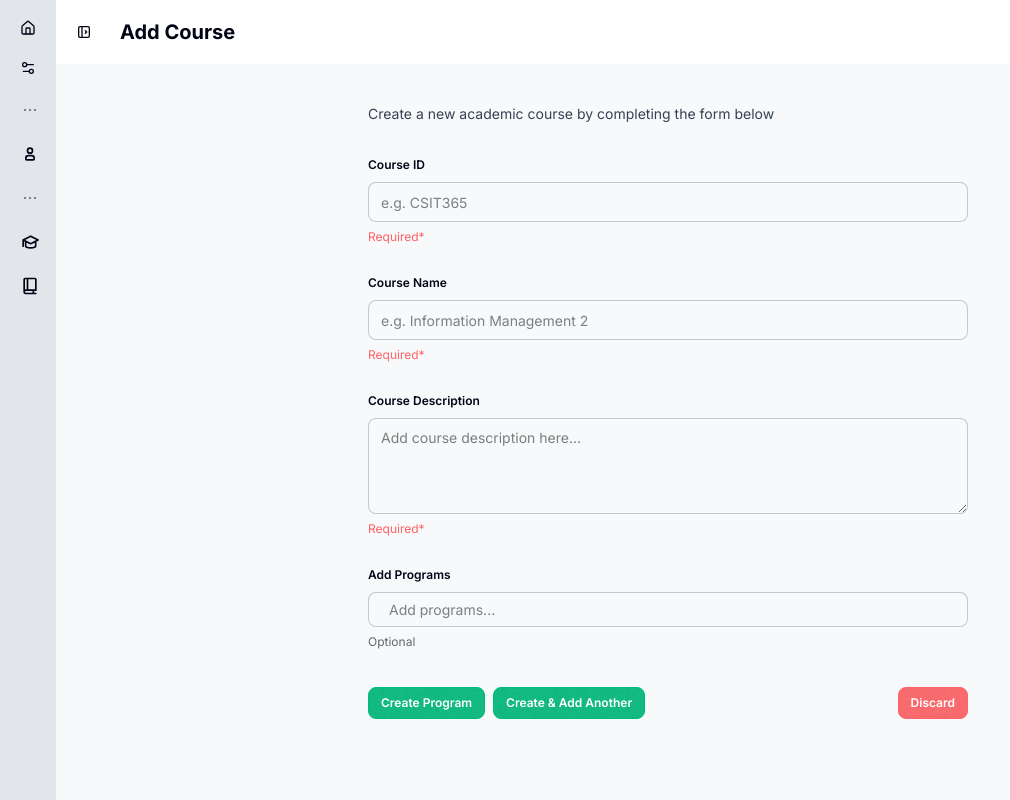
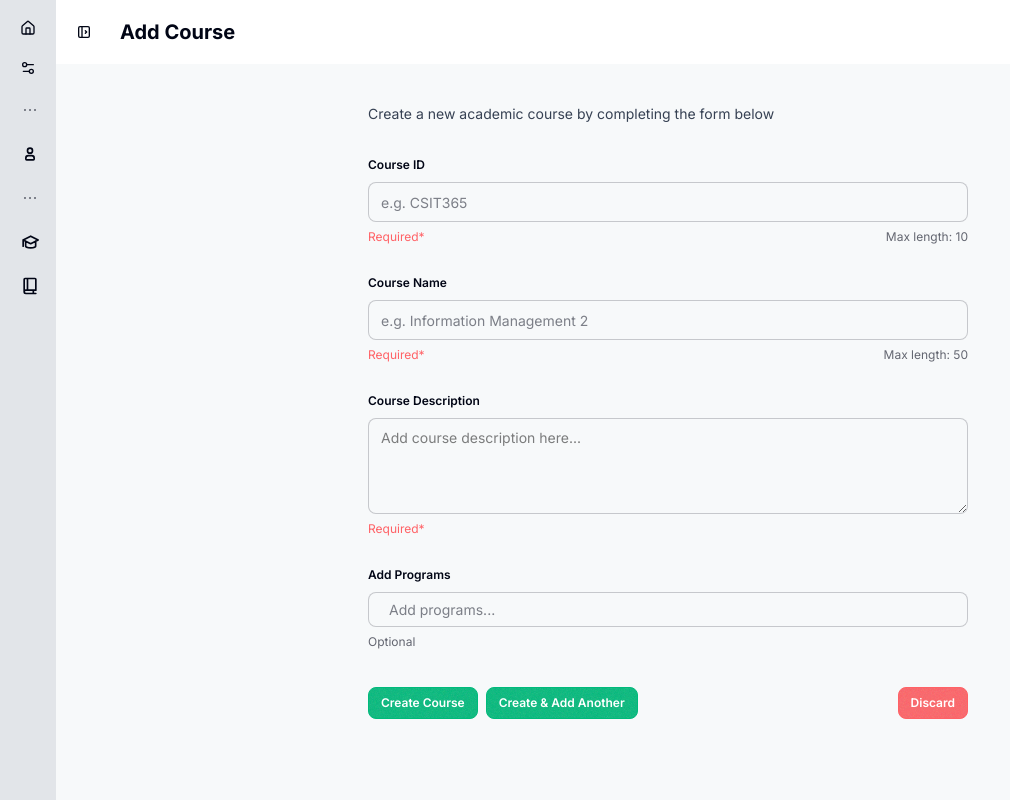
Before and after one commit to CodeJamjamzz/_univercit, a Django app: page /dashboard/courses/create/ in a window 1280 px wide. Shown: the whole page, without its empty margins (0-1010 px from the left). Run offline with Django 5.2, Linux system fonts and the light colour scheme; the visitor is signed in with stand-in values (Sample User, id 1); data that the repository does not hold is empty.

Commit message:
added functionality in the course form, and fixed multiselect unable to deselect a course or program associated

```diff
--- a/univercit/curriculum/templates/dashboard-course-form.html
+++ b/univercit/curriculum/templates/dashboard-course-form.html
@@ -21,25 +21,37 @@
                     Modify the course’s name, description, or units to ensure course information stays up-to-date.
                 {% endif %}
             </p>
-            <form action="">
 
+            <form
+                action="{% if mode == 'create' %}{% url 'dashboard_course_create' %}{% else %}{% url 'dashboard_course_update' course.course_id %}{% endif %}"
+                method="POST"
+            >
+                {% csrf_token %}
                 <fieldset class="fieldset mb-4">
                     <legend class="fieldset-legend">Course ID</legend>
-                    <input type="text" class="input w-full" placeholder="e.g. CSIT365"
-                        value="{% if mode == 'update' %}{{ course.course_id }}{% else %}{% endif %}"/>
-                    <p class="label text-error">Required*</p>
+                    <input name="course-id" type="text" class="input w-full" placeholder="e.g. CSIT365"
+                        value="{% if mode == 'update' %}{{ course.course_id }}{% elif form_values %}{{ form_values.course_id }}{% else %}{% endif %}"
+                        maxlength="10"/>
+                    <div class="flex justify-between">
+                        <span class="label text-error">Required*</span>
+                        <span class="label">Max length: 10</span>
+                    </div>
                 </fieldset>
 
                 <fieldset class="fieldset mb-4">
                     <legend class="fieldset-legend">Course Name</legend>
-                    <input type="text" class="input w-full" placeholder="e.g. Information Management 2"
-                        value="{% if mode == 'update' %}{{ course.course_name }}{% else %}{% endif %}"/>
-                    <p class="label text-error">Required*</p>
+                    <input name="course-name" type="text" class="input w-full" placeholder="e.g. Information Management 2"
+                        value="{% if mode == 'update' %}{{ course.course_name }}{% elif form_values %}{{ form_values.course_name }}{% else %}{% endif %}"
+                        maxlength="50"/>
+                    <div class="flex justify-between">
+                        <span class="label text-error">Required*</span>
+                        <span class="label">Max length: 50</span>
+                    </div>
                 </fieldset>
 
                 <fieldset class="fieldset mb-4">
                     <legend class="fieldset-legend">Course Description</legend>
-                    <textarea class="textarea h-24 w-full text-black" placeholder="Add course description here...">{% if mode == "update" %}{{ course.course_desc }}{% endif %}</textarea>
+                    <textarea name="course-desc" class="textarea h-24 w-full text-black" placeholder="Add course description here...">{% if mode == "update" %}{{ course.course_desc }}{% elif form_values %}{{ form_values.course_desc }}{% else %}{% endif %}</textarea>
                     <p class="label text-error">Required*</p>
                 </fieldset>
 
@@ -47,21 +59,26 @@
                     <legend class="fieldset-legend">Add Programs</legend>
 
                     <div class="relative">
-                        <input type="hidden" name="pokemon" id="selected-values">
+                        <input type="hidden" id="selected-values" name="programs-selected">
 
                         <div id="multiselect-container" class="input input-bordered w-full h-auto p-2 flex flex-wrap gap-2 cursor-text bg-base-100 focus-within:outline focus-within:outline-2 focus-within:outline-primary">
-                            {% if mode == 'update' %}
-                                {% for program in course.programs.all %}
-                                    <span class="badge badge-neutral gap-2 p-3">
-                                        {{ program.program_desc }}
-                                        <svg xmlns="http://www.w3.org/2000/svg" fill="none" viewBox="0 0 24 24" class="inline-block w-4 h-4 stroke-current cursor-pointer remove-tag"><path stroke-linecap="round" stroke-linejoin="round" stroke-width="2" d="M6 18L18 6M6 6l12 12"></path></svg>
-                                    </span>
-                                {% endfor %}
-                            {% endif %}
                             <input type="text" id="search-input" class="input w-full focus:outline-none" placeholder="Add programs..." autocomplete="off"/>
                         </div>
 
                         <ul id="options-list" class="menu bg-base-100 w-full rounded-box shadow-lg border border-base-300 absolute top-full left-0 mt-2 z-50 hidden max-h-60 overflow-y-auto">
+                            {% if form_values %}
+                                {% for program in form_values.course_programs %}
+                                    <li>
+                                        <a class="option-item"
+                                            data-value={{program.program_code}}
+                                            data-added="{% if program in course.programs.all %}yes{% else %}no{% endif %}">
+                                            {{ program.program_desc }}
+                                        </a>
+                                    </li>
+                                {% empty %}
+                                    <span>No program available</span>
+                                {% endfor %}
+                            {% else %}
                                 {% for program in programs %}
                                     <li>
                                         <a class="option-item"
@@ -73,6 +90,7 @@
                                 {% empty %}
                                     <span>No program available</span>
                                 {% endfor %}
+                            {% endif %}
                         </ul>
                     </div>
                     <p class="label">Optional</p>
@@ -80,16 +98,29 @@
 
                 <div class="flex justify-between">
                     <div class="flex gap-2">
-                        <button class="btn btn-success btn-sm text-white" type="submit">Create Program</button>
-                        <button class="btn btn-success btn-sm text-white" type="submit">Create & Add Another</button>
+                        <button id="create-btn" name="action" value="create" class="btn btn-success btn-sm text-white" type="submit">{% if mode == 'create' %}Create{% else %}Update{% endif %} Course</button>
+                        {% if mode == 'create' %}
+                            <button id="create-add-btn" name="action" value="create-add" class="btn btn-success btn-sm text-white" type="submit">Create & Add Another</button>
+                        {% else %}
+                            <button id="save-edit-btn" name="action" value="save-edit" class="btn btn-success btn-sm text-white" type="submit">Save & Continue Editing</button>
+                        {% endif %}
                     </div>
-                    <button class="btn btn-error btn-sm text-white" type="reset">Discard</button>
+                    <button id="discard-btn" name="action" value="discard" class="btn btn-error btn-sm text-white" type="submit">Discard</button>
                 </div>
             </form>
         </div>
     </section>
+
+    {% if error_msg %}
+        <div id="toast-error" class="toast toast-center" role="status">
+            <div class="alert alert-error">
+                <span>{{ error_msg }}</span>
+            </div>
+        </div>
+    {% endif %}
 {% endblock %}
 
 {% block script %}
+    <script src="{% static 'js/dashboard-course-form.js' %}"></script>
     <script src="{% static 'js/multi_select.js' %}"></script>
 {% endblock %}
--- a/univercit/curriculum/templates/dashboard-program-form.html
+++ b/univercit/curriculum/templates/dashboard-program-form.html
@@ -27,8 +27,12 @@
                     <legend class="fieldset-legend">Program Code</legend>
                     <input type="text" class="input w-full" placeholder="e.g. BSCS"
                         value="{% if mode == 'update' %}{{ program.program_code }}{% else %}{% endif %}"
+                        maxlength="10"
                     />
-                    <p class="label text-error">Required*</p>
+                    <div class="flex justify-between">
+                        <span class="label text-error">Required*</span>
+                        <span class="label">Max length: 10</span>
+                    </div>
                 </fieldset>
 
                 <fieldset class="fieldset mb-4">
--- a/univercit/curriculum/urls.py
+++ b/univercit/curriculum/urls.py
@@ -19,9 +19,9 @@ urlpatterns = [
     path('courses/<str:course_id>/delete/', views.CourseDeleteView.as_view(), name='course_delete'),
 
     # Program–Course Relationship
-    path('programs/<str:program_code>/courses/', views.ProgramCoursesView.as_view(), name='program_courses'),
-    path('programs/<str:program_code>/add-course/<str:course_id', views.ProgramCoursesAddView.as_view(), name='add_course_to_program'),
-    path('programs/<str:program_code>/remove-course/<str:course_id>/', views.ProgramCoursesDeleteView.as_view(), name='remove_course_from_program'),
+    # path('programs/<str:program_code>/courses/', views.ProgramCoursesView.as_view(), name='program_courses'),
+    # path('programs/<str:program_code>/add-course/<str:course_id', views.ProgramCoursesAddView.as_view(), name='add_course_to_program'),
+    # path('programs/<str:program_code>/remove-course/<str:course_id>/', views.ProgramCoursesDeleteView.as_view(), name='remove_course_from_program'),
 
     path('dashboard/programs/', views.DashboardProgramListView.as_view(), name='dashboard_program_list'),
     path('dashboard/programs/create/', views.ProgramCreateView.as_view(), name='dashboard_program_create'),
--- a/univercit/curriculum/views.py
+++ b/univercit/curriculum/views.py
@@ -166,33 +166,67 @@ class CourseDetailView(LoginRequiredMixin, DetailView):
 
 
 class CourseCreateView(LoginRequiredMixin, View):
-    model = Course
-    fields = ['courseId', 'courseName', 'courseDesc']
-    success_url = reverse_lazy('course_list')
     login_url = '/login/'
 
     def post(self, request):
         if not request.user.is_staff and not request.user.is_superuser:
             return HttpResponseForbidden("You are not allowed to create courses.")
 
-        course_id = request.POST.get('course_id')
-        course_name = request.POST.get('course_name')
-        course_desc = request.POST.get('ccourse_desc')
+        action = request.POST.get('action')
 
-        if course_id and course_name and course_desc:
-            Course.objects.create(
-                course_id=course_id,
-                course_name=course_name,
-                course_desc=course_desc
-            )
-            return redirect(reverse_lazy('course_list'))
+        if action == "discard":
+            return redirect(reverse_lazy("dashboard_course_list"))
 
-        return HttpResponseForbidden("Missing course data.")
+        course_id = request.POST.get('course-id', '').strip()
+        course_name = request.POST.get('course-name', '').strip()
+        course_desc = request.POST.get('course-desc', '').strip()
+        course_programs = request.POST.get('programs-selected', '').strip()
+
+        error_list = []
+        if course_id == "":
+            error_list.append("Course ID")
+        if course_name == "":
+            error_list.append("Course Name")
+        if course_desc == "":
+            error_list.append("Course Description")
+
+        if len(error_list) != 0:
+            error_msg = "Submission Error: Empty " + ", ".join(error_list)
+            return render(request, 'dashboard-course-form.html', {
+                "programs": Program.objects.all(),
+                "mode": "create",
+                "form_values": {
+                    "course_id": course_id,
+                    "course_name": course_name,
+                    "course_desc": course_desc,
+                    "course_programs": course_programs.split(",")
+                },
+                "error_msg": error_msg
+            })
+
+        course = Course.objects.create(
+            course_id=course_id,
+            course_name=course_name,
+            course_desc=course_desc
+        )
+
+        if course_programs is not None and course_programs != "":
+            for code in course_programs.split(","):
+                program = get_object_or_404(Program, program_code=code)
+                course.programs.add(program)
+
+        if action == "create":
+            return redirect(reverse_lazy("dashboard_course_list"))
+        elif action == "create-add":
+            return redirect(reverse_lazy("dashboard_course_create"))
+
+        return redirect(reverse_lazy("dashboard_course_list"))
+
 
     def get(self, request):
-        return render(request, 'dashboard-course-form.html', {
+        return render(request, "dashboard-course-form.html", {
             "programs": Program.objects.all(),
-            "mode": "create"
+            "mode": "create",
         })
 
 
@@ -203,15 +237,56 @@ class CourseUpdateView(LoginRequiredMixin, View):
         if not request.user.is_staff and not request.user.is_superuser:
             return HttpResponseForbidden("You are not allowed to update courses.")
 
+        action = request.POST.get('action')
+
+        if action == "discard":
+            return redirect(reverse_lazy("dashboard_course_list"))
+
         course = get_object_or_404(Course, course_id=course_id)
-        new_desc = request.POST.get('course_desc')
+        new_course_id = request.POST.get('course-id', '').strip()
+        course_name = request.POST.get('course-name', '').strip()
+        course_desc = request.POST.get('course-desc', '').strip()
+        course_programs = request.POST.get('programs-selected', '').strip()
 
-        if new_desc:
-            course.course_desc = new_desc
-            course.save()
-            return redirect(reverse_lazy('course_list'))
+        error_list = []
+        if course_id == "":
+            error_list.append("Course ID")
+        if course_name == "":
+            error_list.append("Course Name")
+        if course_desc == "":
+            error_list.append("Course Description")
 
-        return HttpResponseForbidden("Missing course description.")
+        if len(error_list) != 0:
+            error_msg = "Submission Error: Empty " + ", ".join(error_list)
+            return render(request, 'dashboard-course-form.html', {
+                "programs": Program.objects.all(),
+                "mode": "create",
+                "form_values": {
+                    "course_id": course_id,
+                    "course_name": course_name,
+                    "course_desc": course_desc,
+                    "course_programs": course_programs.split(",")
+                },
+                "error_msg": error_msg
+            })
+
+        course.course_id = new_course_id
+        course.course_name = course_name
+        course.course_desc = course_desc
+        course.save()
+
+        if course_programs is not None and course_programs != "":
+            program_codes = [code.strip() for code in course_programs.split(",")]
+            programs = Program.objects.filter(program_code__in=program_codes)
+            course.programs.set(programs)
+        else:
+            course.programs.clear()
+
+        if action == "create":
+            return redirect(reverse_lazy("dashboard_course_list"))
+        elif action == "save-edit":
+            return redirect(reverse_lazy("dashboard_course_update", args=(course_id)))
+
 
     def get(self, request, course_id):
         course = get_object_or_404(Course, course_id=course_id)
--- a/univercit/static/css/src/output.css
+++ b/univercit/static/css/src/output.css
@@ -39,10 +39,6 @@
     --tracking-wide: 0.025em;
     --radius-lg: 0.5rem;
     --radius-xl: 0.75rem;
-    --ease-out: cubic-bezier(0, 0, 0.2, 1);
-    --ease-in-out: cubic-bezier(0.4, 0, 0.2, 1);
-    --default-transition-duration: 150ms;
-    --default-transition-timing-function: cubic-bezier(0.4, 0, 0.2, 1);
     --default-font-family: var(--font-sans);
     --default-mono-font-family: var(--font-mono);
   }
--- /dev/null
+++ b/univercit/static/js/dashboard-course-form.js
@@ -0,0 +1,10 @@
+document.addEventListener("DOMContentLoaded", () => {
+    toastError = document.getElementById("toast-error")
+    if(!toastError) return;
+
+    toastError.classList.remove('hidden')
+
+    setTimeout(() => {
+        toastError.classList.add('hidden')
+    }, 5000)
+})
--- a/univercit/static/js/multi_select.js
+++ b/univercit/static/js/multi_select.js
@@ -10,14 +10,15 @@ document.addEventListener('DOMContentLoaded', () => {
 
     function handleAddedInitially() {
         options.forEach(option => {
-            if (option.dataset.added == "yes") {
-                selectedItems.push(option.dataset.value)
+            if (option.dataset.added === "yes") {
+                const value = option.dataset.value;
+                const label = option.innerText;
+
+                addItem(value, label);
             }
         });
+        resetOptions();
     }
-
-    updateHiddenInput();
-    resetOptions();
 
     function adjustDropdownPosition() {
         optionsList.classList.remove('hidden');
--- a/univercit/templates/dashboard-base.html
+++ b/univercit/templates/dashboard-base.html
@@ -95,7 +95,7 @@
         </div>
     </aside>
     </div>
+    <script src="{% static 'js/dashboard_sidebar.js' %}"></script>
+    {% block script %}{% endblock %}
 </body>
-<script src="{% static 'js/dashboard_sidebar.js' %}"></script>
-{% block script %}{% endblock %}
 </html>
```
Also changed, not shown: other parts of univercit/static/css/src/output.css (+92 -6 lines). Lines whose indentation alone changed are shown as unchanged.
